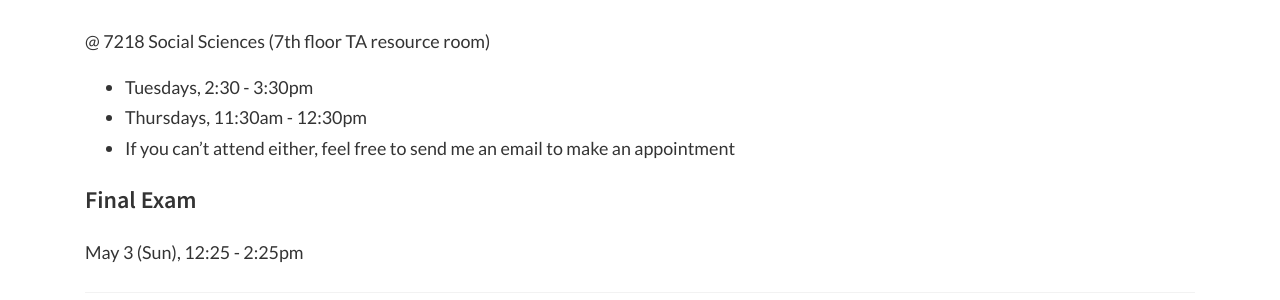
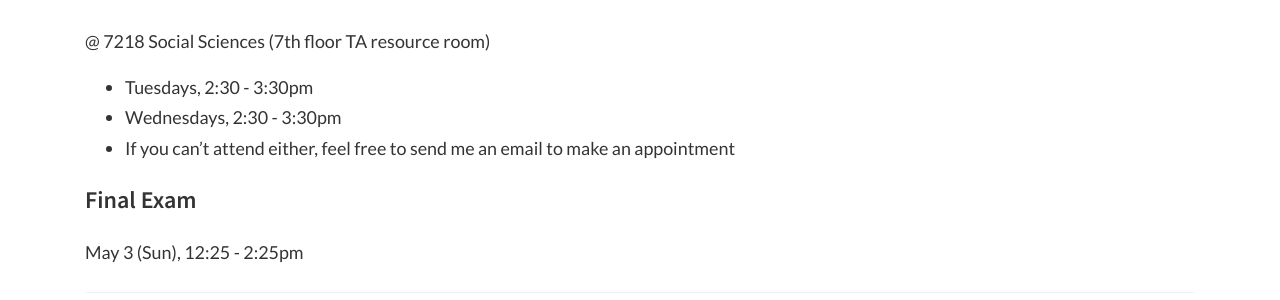
Before and after one commit to scaotravis/scaotravis.github.io, a Jekyll site: the page built from _posts/2019-07-09-teaching-sp-101.md, in a window 1280 px wide. Shown: the part 463-763 px from the top of the page. Built offline with Jekyll 4.4.1, drawn with Linux system fonts in a browser that asks for light colours; nearby versions of some CDN libraries; comment, search, counter and statistics services are not loaded.

Commit message:
update oh

```diff
--- a/_posts/2019-07-09-teaching-sp-101.md
+++ b/_posts/2019-07-09-teaching-sp-101.md
@@ -15,7 +15,7 @@ Lecture: Mondays and Wednesdays, 8:25 - 9:40am @ Social Sciences 6210
 
 @ 7218 Social Sciences (7th floor TA resource room)
 * Tuesdays, 2:30 - 3:30pm
-* Thursdays, 11:30am - 12:30pm
+* Wednesdays, 2:30 - 3:30pm
 * If you can't attend either, feel free to send me an email to make an appointment
 
 #### Final Exam
```
Also changed, not shown: 2 other files.
